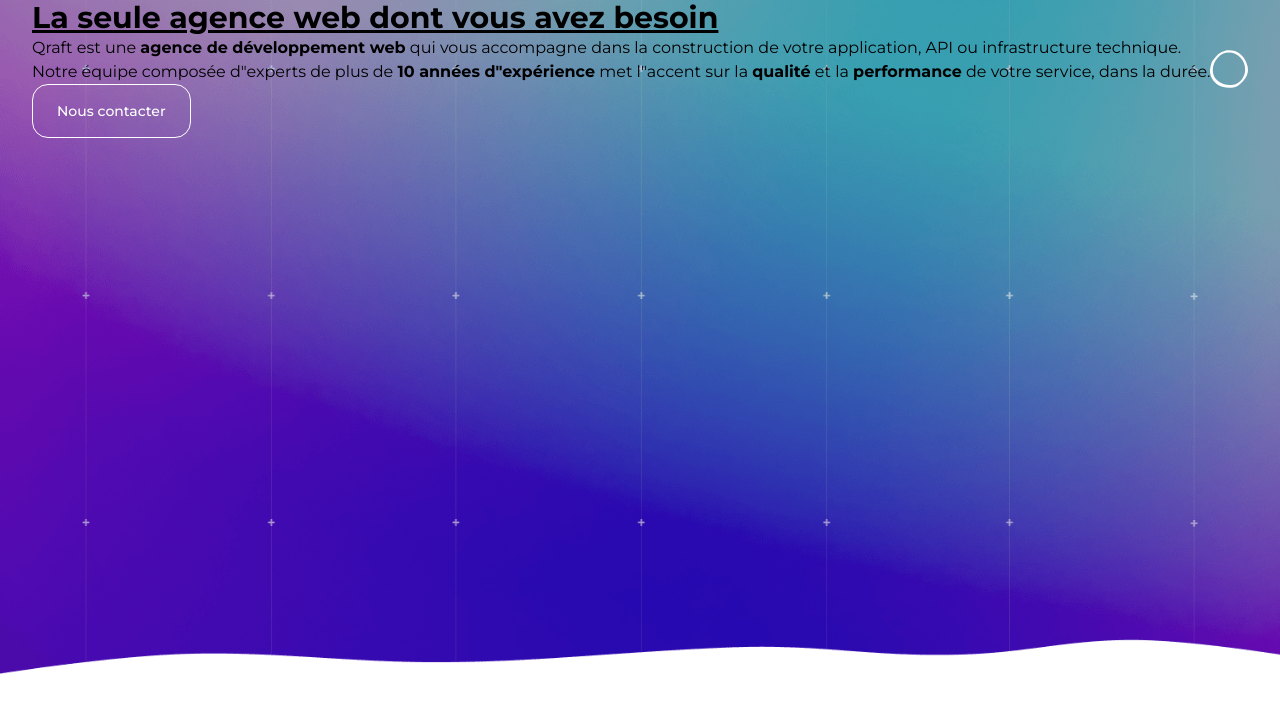
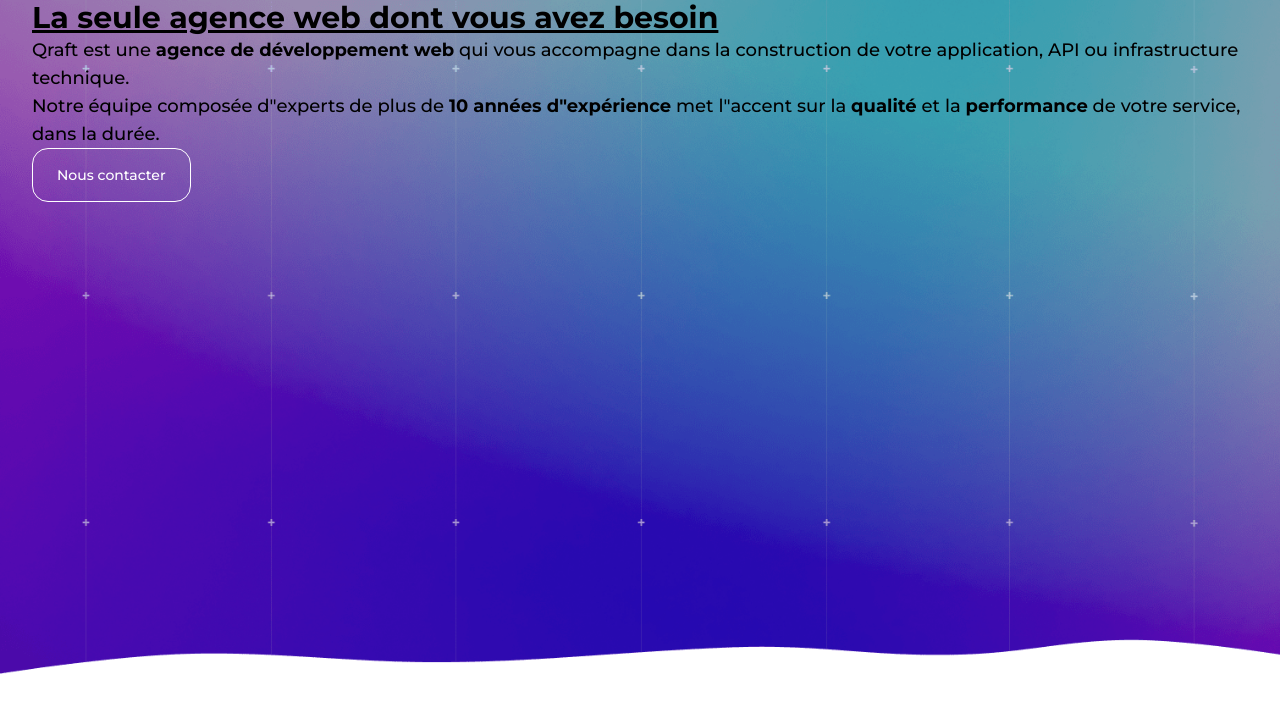
Before and after one commit to qrafttech/website, a Next.js app: page / in a window 1280 px wide. Shown: the top 712 px of the page. Built offline with nearby package versions, Linux system fonts and the light colour scheme.

Commit message:
feat(layout): set default text style
- configure default text style

```diff
--- a/app/layout.tsx
+++ b/app/layout.tsx
@@ -15,7 +15,9 @@
   return (
     <html>
       <head />
-      <body className={`${montserrat.variable} font-sans`}>{children}</body>
+      <body className={`${montserrat.variable} font-sans font-medium text-lg`}>
+        {children}
+      </body>
     </html>
   );
 }
```
